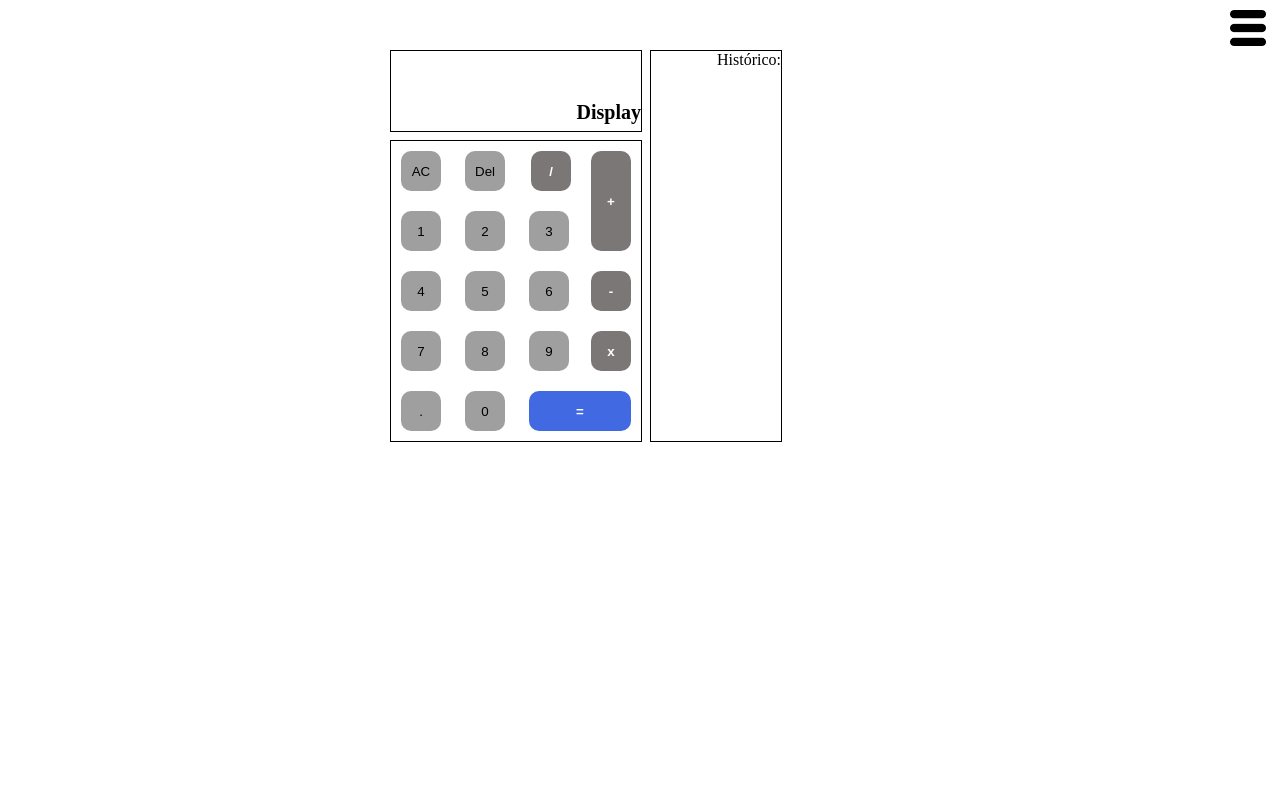
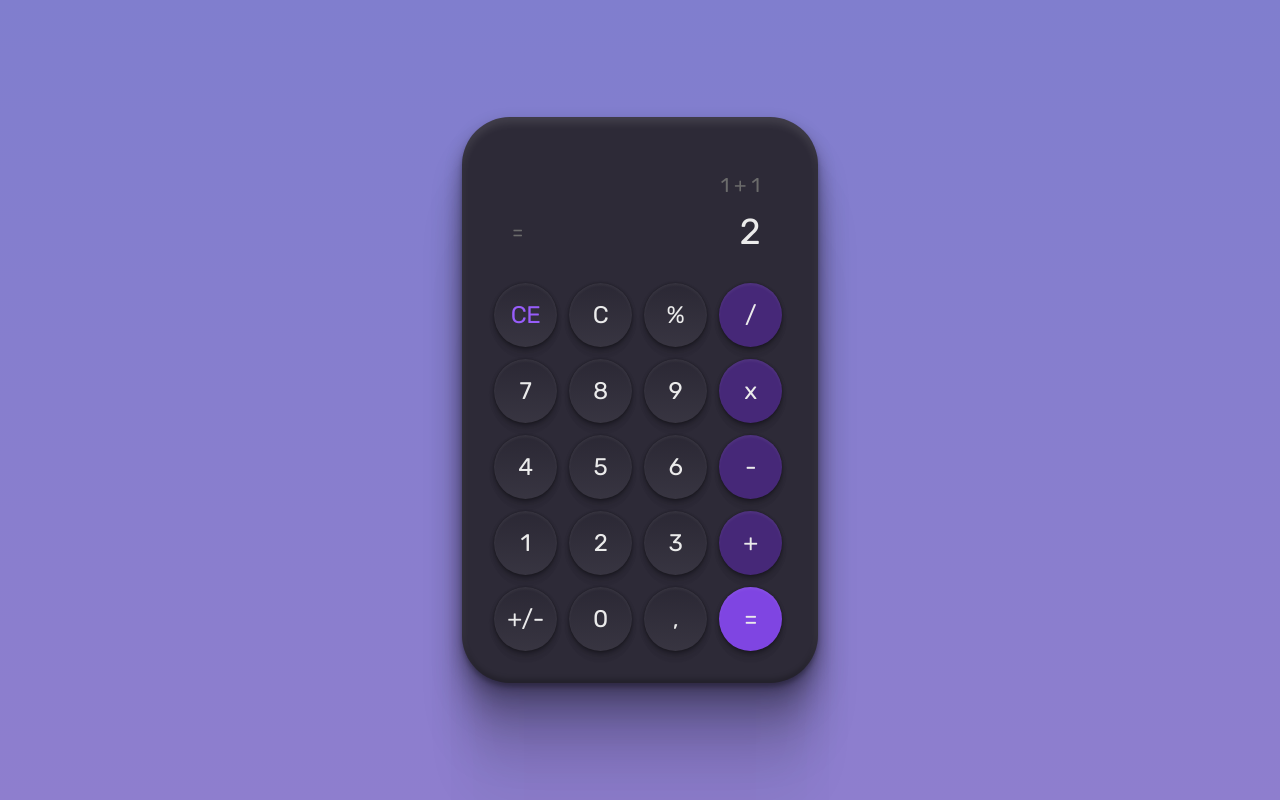
Before and after one commit to pedrou103/Calculadora_JS, a plain HTML site: page index.html in a window 1280 px wide. Drawn offline with Linux system fonts and the light colour scheme.

Commit message:
new design to calculator

```diff
--- a/index.html
+++ b/index.html
@@ -1,60 +1,56 @@
 <!DOCTYPE html>
 <html lang="en">
-
 <head>
     <meta charset="UTF-8">
     <meta http-equiv="X-UA-Compatible" content="IE=edge">
     <meta name="viewport" content="width=device-width, initial-scale=1.0">
-    <link rel="stylesheet" href="style.css">
-    <script src="script.js"></script>
     <title>Calculadora</title>
+
+    <link rel="stylesheet" href="style/style.css">
 </head>
+<body>
+    <section class="calculator">
+        <div class="visor">
+            <div class="calculation">1 + 1</div>
+            <div class="result">
+                <span>=</span>
+                <span>2</span>
+            </div>
+        </div>
+        <div class="buttons">
+            <div class="row">
+                <input type="button" class="button bg-button text-purple" value="CE">
+                <input type="button" class="button bg-button " value="C">
+                <input type="button" class="button bg-button " value="%">
+                <input type="button" class="button bg-purple-dark" value="/">
+            </div>
+            <div class="row">
+                <input type="button" class="button bg-button " value="7">
+                <input type="button" class="button bg-button " value="8">
+                <input type="button" class="button bg-button " value="9">
+                <input type="button" class="button bg-purple-dark" value="x">
+            </div>
+            <div class="row">
+                <input type="button" class="button bg-button " value="4">
+                <input type="button" class="button bg-button " value="5">
+                <input type="button" class="button bg-button " value="6">
+                <input type="button" class="button bg-purple-dark" value="-">
+            </div>
+            <div class="row">
+                <input type="button" class="button bg-button " value="1">
+                <input type="button" class="button bg-button " value="2">
+                <input type="button" class="button bg-button " value="3">
+                <input type="button" class="button bg-purple-dark" value="+">
+            </div>
+            <div class="row">
+                <input type="button" class="button bg-button " value="+/-">
+                <input type="button" class="button bg-button " value="0">
+                <input type="button" class="button bg-button " value=",">
+                <input type="button" class="button bg-purple-light" value="=">
+            </div>
+            <!-- <input type="button" value="CE" class="button bg-button text-purple"> -->
 
-<body onkeypress="tecladoEvent(event)" id="body">
-    <aside>
-        <div id="menu-opener" >
-            <img onclick="abrir_menu()" id="img" src="/menu.png" width="36" />
         </div>
-        <div id="menu-area">
-            <ul>
-                <li onclick="alterarTema()">
-                    <div>Tema</div>
-                </li>
-                <li onclick="limpar()">
-                    <div id="limpar">Limpar</div>
-                </li>
-            </ul>
-        </div>
-    </aside>
-    <div id="geral" >
-        <div id="content">
-            <div id="display2"></div>
-            <div id="display">Display</div>
-        </div>
-        <div id="content2">
-            <button id="num" onclick=calculadora.ac()>AC</button>
-            <button id="num" onclick=calculadora.del()>Del</button>
-            <button id="opera" class="some" onclick=calculadora.adicao()>+</button>
-            <button id="opera" onclick=calculadora.divisao()>/</button>
-            <button id="num" onclick=calculadora.proximonumero(1)>1</button>
-            <button id="num" onclick=calculadora.proximonumero(2)>2</button>
-            <button id="num" onclick=calculadora.proximonumero(3)>3</button>
-            <button id="opera" onclick=calculadora.subtracao()>-</button>
-            <button id="num" onclick=calculadora.proximonumero(4)>4</button>
-            <button id="num" onclick=calculadora.proximonumero(5)>5</button>
-            <button id="num" onclick=calculadora.proximonumero(6)>6</button>
-            <button id="opera" onclick=calculadora.multiplicacao()>x</button>
-            <button id="num" onclick=calculadora.proximonumero(7)>7</button>
-            <button id="num" onclick=calculadora.proximonumero(8)>8</button>
-            <button id="num" onclick=calculadora.proximonumero(9)>9</button>
-            <button id="num" onclick=calculadora.proximonumero('.')>.</button>
-            <button id="num" onclick=calculadora.proximonumero(0)>0</button>
-            <button id="igual" onclick=calculadora.igual()>=</button>
-        </div>
-        <div id="exibir"><ul></ul></div>
-    </div>
-
-    <script>calculadora.inicializacao();</script>
+    </section>
 </body>
-
 </html>
--- a/style.css
+++ /dev/null
@@ -1,133 +0,0 @@
-body {
-    margin: auto;
-    padding: auto;
-    position: relative;
-    max-width: 900px;
-}
-
-#geral {
-    margin-top: 50px;
-    position: absolute;
-}
-
-#content {
-    position: absolute;
-    border: 1px solid black;
-    margin-left: 200px;
-    margin-top: 0;
-}
-
-#display2 {
-    height: 30px;
-    width: 250px;
-    text-align:right;
-    padding-top: 10px;
-
-}
-
-#display {
-    height: 30px;
-    width: 250px;
-    text-align: right;
-    padding-top: 10px;
-    font-size: 20px;
-    font-weight: 600;
-}
-
-#content2 {
-    width: 250px;
-    height: auto;
-    position: absolute;
-    margin-top: 90px;
-    border: 1px solid black;
-    margin-left: 200px;
-}
-
-button {
-    margin: 10px;
-    height: 40px;
-    width: 40px;
-    text-align: center;
-    border: 0;
-    border-radius: 10px;
-    background-color: rgb(160, 159, 159);
-    cursor: pointer;
-}
-
-.some {
-    height: 100px;
-}
-
-#igual {
-    width: 102px;
-    background-color: RoyalBlue;
-    color: white;
-    font-weight: 600;
-}
-
-#opera {
-    float: right;
-    color: white;
-    font-weight: 600;
-    background-color: rgb(124, 119, 119);
-}
-
-#exibir {
-    border: 1px solid black;
-    width: 130px;
-    height: 390px;
-    position: absolute;
-    margin-left: 460px;
-    overflow-y: none;
-    overflow-x: hidden;
-    text-align: right;
-}
-li {
-    margin-right: 5px;
-    list-style-type: none;
-    margin-top: 5px;
-}
-
-.escuro {
-    background-color: #333131;
-    color: white;
-    transition: all ease .5s;
-}
-.escuro2 {
-    color: black;
-    background-color: rgb(160, 159, 159);
-}
-
-#menu-area li {
-    display: block;
-    cursor: pointer;
-    height: 40px;
-    padding: 5px;
-    font-size: 18px;
-}
-#menu-area li:hover {
-    background-color: #DDD;
-}
-
-aside {
-    position: fixed;
-    top: 0;
-    right: 0;
-    z-index: 999;
-    display: flex;
-}
-#menu-opener {
-    width: 40px;
-    height: 40px;
-    cursor: pointer;
-    margin-top: 10px;
-    margin-right: 10px;
-}
-#menu-area {
-    width: 0px;
-    height: 100vh;
-    background-color: rgb(124, 119, 119);
-    overflow-x: hidden;
-    overflow-y: auto;
-    transition: all ease .5s;
-}
--- /dev/null
+++ b/style/style.css
@@ -0,0 +1,131 @@
+@import url("https://fonts.googleapis.com/css2?family=Rubik&display=swap");
+
+:root {
+  --purple: #975dfa;
+  --purple-light: #7f45e2;
+  --purple-dark: #462878;
+  --gray: #6b6b6b;
+  --dark-gray: #2d2a37;
+  --white: #ebebeb;
+
+  font-family: "Rubik", sans-serif;
+  font-weight: 400;
+}
+
+* {
+  margin: 0;
+  padding: 0;
+  box-sizing: border-box;
+}
+
+/* my classes start */
+
+.button {
+  width: 64px;
+  height: 64px;
+  display: flex;
+  align-items: center;
+  justify-content: center;
+  border-radius: 100%;
+  border: none;
+  box-shadow: 0px 11px 7px rgba(0, 0, 0, 0.01), 0px 7px 7px rgba(0, 0, 0, 0.04),
+    0px 4px 6px rgba(0, 0, 0, 0.1), 0px 2px 4px rgba(0, 0, 0, 0.26),
+    0px 0px 2px rgba(0, 0, 0, 0.29), inset 0px 2px 3px rgba(255, 255, 255, 0.06);
+  font-family: "Rubik", sans-serif;
+  font-size: 24px;
+  line-height: 28px;
+  letter-spacing: -0.02em;
+  color: var(--white);
+}
+
+.text-purple {
+  color: var(--purple);
+}
+
+.bg-button {
+    background: linear-gradient(180deg, rgba(0, 0, 0, 0.05) 0%, rgba(255, 255, 255, 0.05) 100%), #2D2A37;
+}
+
+.bg-purple-light {
+  background-color: var(--purple-light);
+}
+
+.bg-purple-dark {
+  background-color: var(--purple-dark);
+}
+
+/* my classes end */
+
+body {
+  width: 100%;
+  min-height: 100vh;
+  background-image: linear-gradient(180deg, #807ece 0%, #8e7ece 100%);
+  display: grid;
+  place-items: center;
+}
+
+.calculator {
+  width: 356px;
+  height: 566px;
+  background: var(--dark-gray);
+  box-shadow: 0px 4px 4px rgba(0, 0, 0, 0.25),
+    0px 188px 52px rgba(0, 0, 0, 0.01), 0px 120px 48px rgba(0, 0, 0, 0.04),
+    0px 68px 41px rgba(0, 0, 0, 0.15), 0px 30px 30px rgba(0, 0, 0, 0.26),
+    0px 8px 17px rgba(0, 0, 0, 0.29), inset 0px 6px 8px rgba(255, 255, 255, 0.1),
+    inset 0px -4px 5px rgba(0, 0, 0, 0.22);
+  padding: 54px 36px 32px 32px;
+  border-radius: 48px;
+  display: flex;
+  flex-direction: column;
+  gap: 26px;
+}
+
+.visor {
+  display: flex;
+  flex-direction: column;
+  gap: 8px;
+  padding: 0 22px 0 18px;
+}
+
+.visor .calculation {
+  width: 100%;
+  text-align: end;
+  font-size: 20px;
+  line-height: 140%;
+  color: var(--gray);
+}
+
+.visor .result {
+  display: flex;
+  align-items: center;
+  justify-content: space-between;
+}
+
+.visor .result span:nth-child(1) {
+  color: var(--gray);
+  font-size: 20px;
+}
+
+.visor .result span:nth-child(2) {
+  color: var(--white);
+  font-size: 20px;
+  font-size: 36px;
+  line-height: 140%;
+  letter-spacing: -0.02em;
+}
+
+.buttons {
+    display: flex;
+    flex-direction: column;
+    gap: 12px;
+}
+
+.buttons .row {
+    display: flex;
+    gap: 12px;
+}
+
+.buttons .row input:hover {
+    background-color: var(--gray);
+    transition: background .3s ease-in-out;
+}
```
Also changed, not shown: js/script.js (renamed from script.js), menu.png (deleted).
